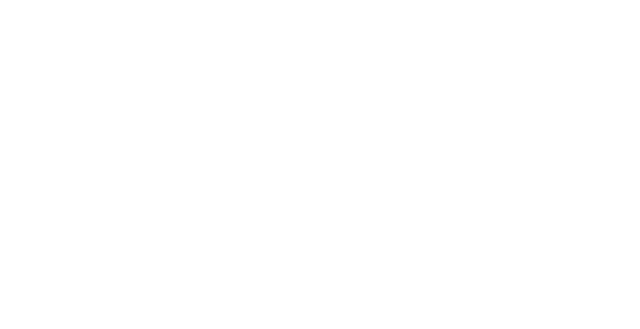
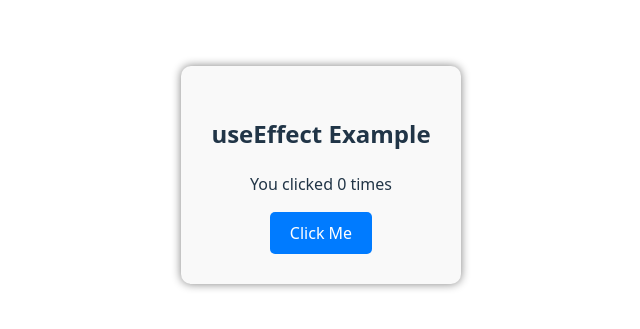
Before and after one commit to zarish123z/React.js, a React (Vite) app in the folder vite-project/: page / in a window 1280 px wide. Shown: the part 275-604 px from the top of the page, without its empty margins (319-959 px from the left). Built offline with nearby package versions, Linux system fonts and the light colour scheme.

Commit message:
Hooks_useEffectTitle

```diff
--- /dev/null
+++ b/vite-project/src/UseEffectTitle.jsx
@@ -0,0 +1,41 @@
+import { useState, useEffect } from "react";
+
+function UseEffectTitle() {
+   //Create a state variable
+  const [count, setCount] = useState(0);
+
+  //useEffect runs after component renders
+  useEffect(() => {
+    console.log("useEffect ran!");
+    document.title = `You clicked ${count} times`;
+  }, [count]); // Runs when 'count' changes
+
+  return (
+    <div
+      style={{
+        textAlign: "center",
+        marginTop: "100px",
+        background: "#f9f9f9",
+        padding: "30px",
+        borderRadius: "10px",
+        boxShadow: "0 0 10px gray",
+      }}>
+      <h2>useEffect Example</h2>
+      <p>You clicked {count} times</p>
+      <button onClick={() => setCount(count + 1)}
+        style={{
+          background: "#007bff",
+          color: "white",
+          border: "none",
+          padding: "10px 20px",
+          fontSize: "16px",
+          borderRadius: "5px",
+          cursor: "pointer",
+        }}
+        >Click Me
+        </button>
+    </div>
+  );
+}
+
+export default UseEffectTitle;
--- a/vite-project/src/main.jsx
+++ b/vite-project/src/main.jsx
@@ -12,6 +12,7 @@
 import ConditionalRendering from './ConditionalRendering.jsx'
 import ListAndKeys from './ListandKeys.jsx'
 import TableList from './TableList.jsx'
+import UseEffectTitle from './UseEffectTitle.jsx'
 
 
 
@@ -39,6 +40,7 @@
 {/* <ConditionalRendering/> */}
 {/* <ListAndKeys/> */}
 {/* <TableList/> */}
+<UseEffectTitle/>
 
 
 
```
